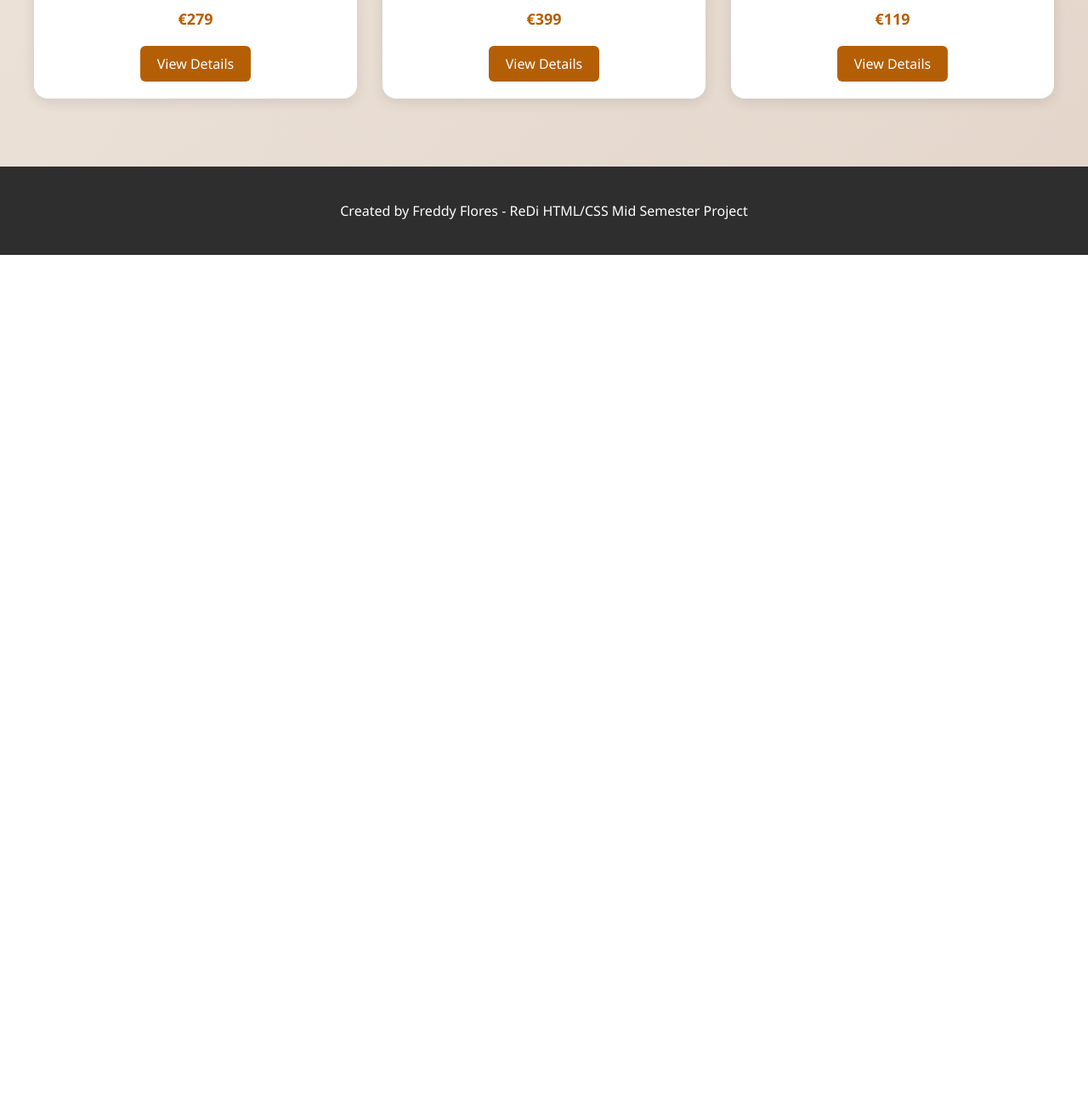
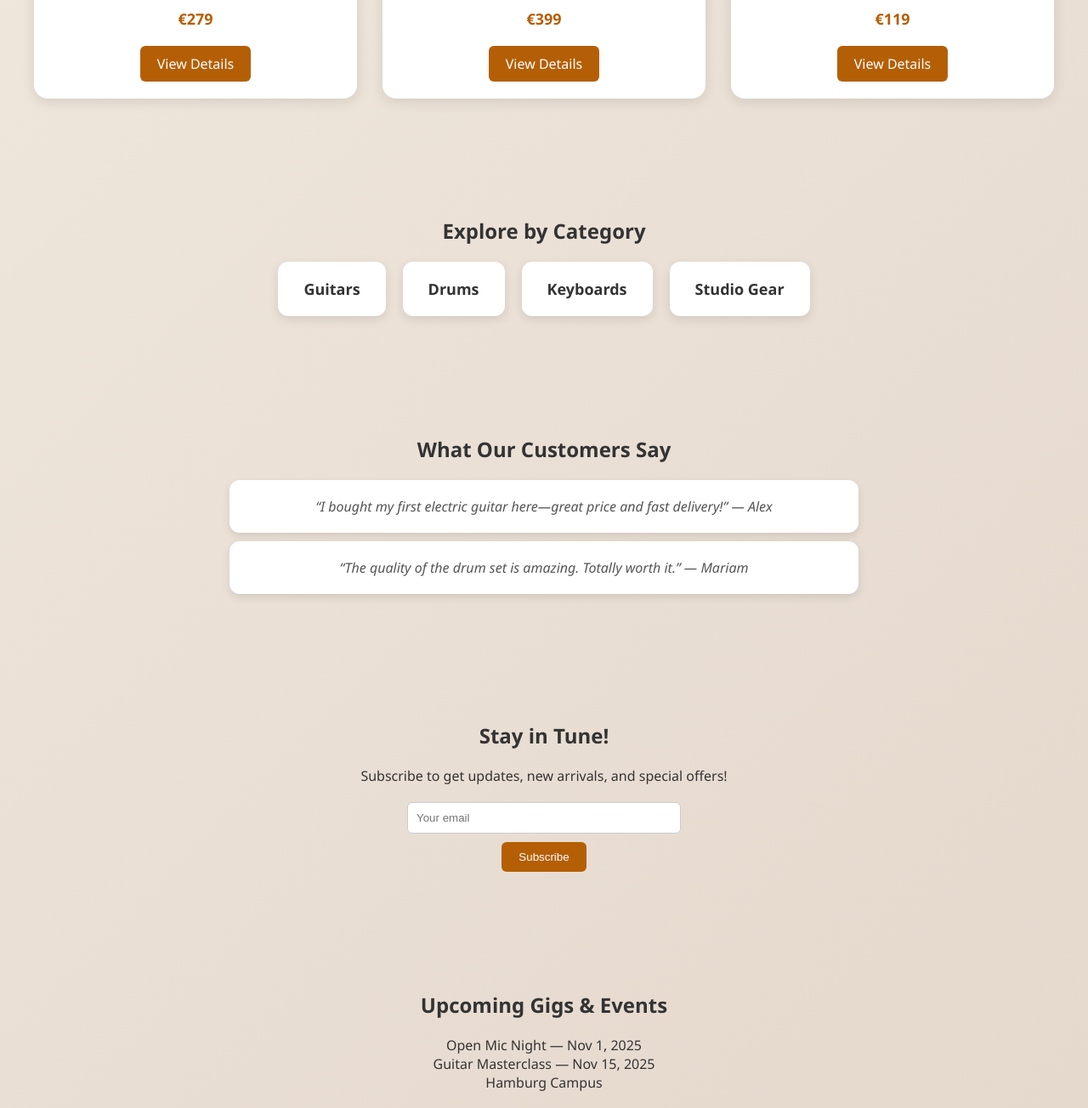
Before and after one commit to FredGui10/melodymart, a plain HTML site: page index.html in a window 1280 px wide. Shown: the part 1868-3172 px from the top of the page at 85% size. Before the commit the page ends 2168 px from the top, so only its background shows below. Drawn offline with Linux system fonts and the light colour scheme.

Commit message:
updated CSS and HTML

```diff
--- a/index.html
+++ b/index.html
@@ -27,7 +27,6 @@
       <p class="price">€599</p>
       <a href="piano.html" class="details-btn">View Details</a>
     </section>
-
     <section class="other-products">
       <div class="product">
         <img src="images/guitar.jpg" alt="Fender Stratocaster">
@@ -66,6 +65,41 @@
         <a href="microphone.html" class="details-btn">View Details</a>
       </div>
     </section>
+    <section class="categories">
+  <h2>Explore by Category</h2>
+  <div class="category-cards">
+    <div class="card">Guitars</div>
+    <div class="card">Drums</div>
+    <div class="card">Keyboards</div>
+    <div class="card">Studio Gear</div>
+  </div>
+</section>
+<section class="testimonials">
+  <h2>What Our Customers Say</h2>
+  <div class="testimonial">“I bought my first electric guitar here—great price and fast delivery!” — Alex</div>
+  <div class="testimonial">“The quality of the drum set is amazing. Totally worth it.” — Mariam</div>
+</section>
+<section class="newsletter">
+  <h2>Stay in Tune!</h2>
+  <p>Subscribe to get updates, new arrivals, and special offers!</p>
+  <form>
+    <input type="email" placeholder="Your email" required>
+    <button type="submit">Subscribe</button>
+  </form>
+</section>
+<section class="gigs">
+  <h2>Upcoming Gigs & Events</h2>
+  <p>Open Mic Night — Nov 1, 2025<br>Guitar Masterclass — Nov 15, 2025<br>Hamburg Campus</p>
+</section>
+<section class="brands">
+  <h2>Top Brands We Trust</h2>
+  <div class="brand-logos">
+    <div class="card">Yamaha</div>
+    <div class="card">Fender</div>
+    <div class="card">Pearl</div>
+    <div class="card">Shure</div>
+  </div>
+</section>
   </main>
 
   <footer>
--- a/layout/styles.css
+++ b/layout/styles.css
@@ -1,7 +1,6 @@
 body {
   margin: 0;
   font-family: 'Segoe UI', sans-serif;
-  background: url('') repeat;
   background: linear-gradient(135deg, #f5f0e6, #e3d5ca);
   color: #333;
 }
@@ -93,6 +92,7 @@ main {
   grid-template-columns: repeat(auto-fit, minmax(280px, 1fr));
   gap: 30px;
   width: 100%;
+  margin-bottom: 60px;
 }
 
 .product {
@@ -138,6 +138,70 @@ main {
   background-color: #8a4600;
 }
 
+.categories, .newsletter, .brands, .testimonials, .gigs {
+  width: 100%;
+  max-width: 1200px;
+  margin: 60px auto;
+  text-align: center;
+}
+
+.category-cards, .brand-logos {
+  display: flex;
+  justify-content: center;
+  flex-wrap: wrap;
+  gap: 20px;
+  margin-top: 20px;
+}
+
+.card {
+  background: white;
+  padding: 20px 30px;
+  border-radius: 12px;
+  box-shadow: 0 4px 12px rgba(0,0,0,0.1);
+  font-weight: bold;
+  font-size: 18px;
+}
+
+.newsletter form {
+  display: flex;
+  flex-direction: column;
+  align-items: center;
+  gap: 10px;
+  margin-top: 20px;
+}
+
+.newsletter input[type="email"] {
+  padding: 10px;
+  width: 300px;
+  border: 1px solid #ccc;
+  border-radius: 6px;
+}
+
+.newsletter button {
+  background-color: #b45f06;
+  color: white;
+  border: none;
+  padding: 10px 20px;
+  border-radius: 6px;
+  cursor: pointer;
+  transition: background-color 0.3s ease;
+}
+
+.newsletter button:hover {
+  background-color: #8a4600;
+}
+
+div.testimonial {
+  background-color: #fff;
+  margin: 10px auto;
+  padding: 20px;
+  max-width: 700px;
+  border-radius: 12px;
+  box-shadow: 0 4px 10px rgba(0,0,0,0.1);
+  font-style: italic;
+  color: #555;
+}
+
 footer {
   text-align: center;
   padding: 25px 0;
```
